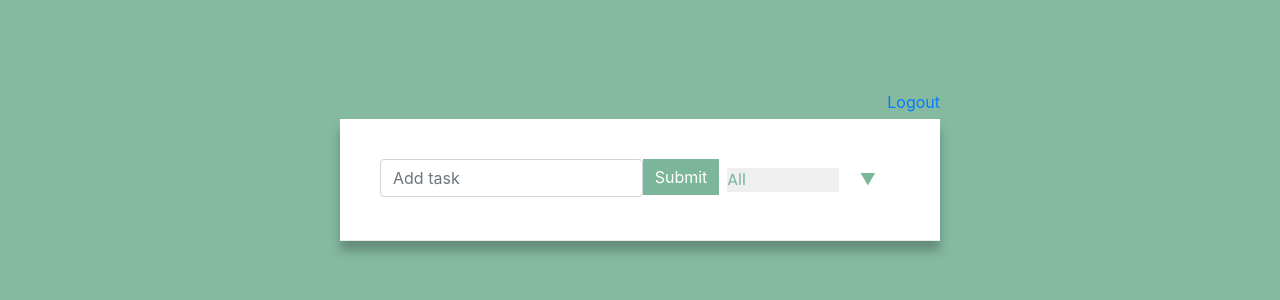
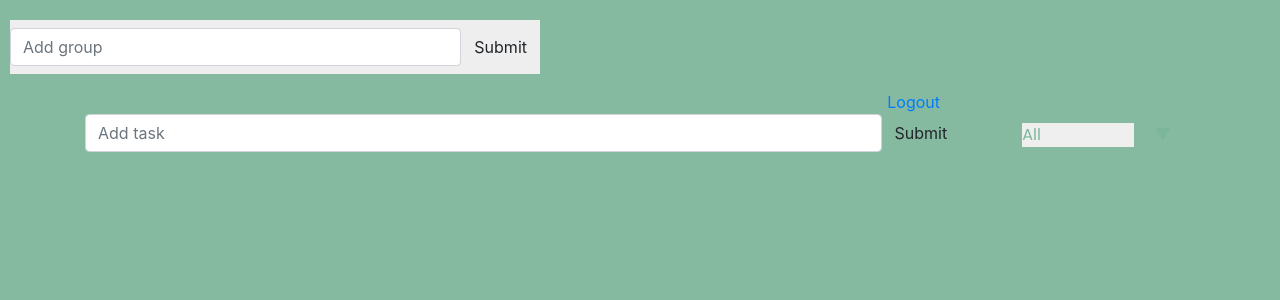
Before and after one commit to lucaventrice/todo_drf, a Django app: page / in a window 1280 px wide. Shown: the top 300 px of the page. Run offline with Django 3.2, Linux system fonts and the light colour scheme; the visitor is signed in with stand-in values (Sample User, id 1); data that the repository does not hold is empty; some libraries are stand-ins or nearby versions.

Commit message:
current status feature not working group list and group form errors

```diff
--- a/api/admin.py
+++ b/api/admin.py
@@ -1,6 +1,7 @@
 from django.contrib import admin
 
-from .models import Task
+from .models import Task, TaskGroup
 
 
 admin.site.register(Task)
+admin.site.register(TaskGroup)
--- a/api/serializers.py
+++ b/api/serializers.py
@@ -1,9 +1,14 @@
 from rest_framework import serializers
 
-from .models import Task
+from .models import Task, TaskGroup
 
 
 class TaskSerializer(serializers.ModelSerializer):
     class Meta:
         model = Task
         fields = '__all__'
+
+class TaskGroupSerializer(serializers.ModelSerializer):
+    class Meta:
+        model = TaskGroup
+        fields = '__all__'
--- a/api/urls.py
+++ b/api/urls.py
@@ -6,8 +6,13 @@
 urlpatterns = [
     path('', views.api_overview, name='api-overview'),
     path('task-list/', views.task_list, name='task-list'),
+    path('group-list/', views.group_list, name='group-list'),
     path('task-detail/<str:pk>/', views.task_detail, name='task-detail'),
+    path('group-detail/<str:pk>/', views.group_detail, name='group-detail'),
+    path('group-create/', views.group_create, name='group-create'),
     path('task-create/', views.task_create, name='task-create'),
     path('task-update/<str:pk>/', views.task_update, name='task-update'),
+    path('group-update/<str:pk>/', views.group_update, name='group-update'),
     path('task-delete/<str:pk>/', views.task_delete, name='task-delete'),
+    path('group-delete/<str:pk>/', views.group_delete, name='group-delete'),
 ]
--- a/api/views.py
+++ b/api/views.py
@@ -3,18 +3,23 @@
 from rest_framework.permissions import IsAuthenticated
 from rest_framework.response import Response
 
-from .models import Task
-from .serializers import TaskSerializer
+from .models import Task, TaskGroup
+from .serializers import TaskSerializer, TaskGroupSerializer
 
 
 @api_view(['GET'])
 def api_overview(request):
     api_urls = {
-        'List': '/task-list/',
-        'Detail View': '/task-detail/<str:pk>/',
-        'Create': '/task-create/',
-        'Update': '/task-update/<str:pk>/',
-        'Delete': '/task-delete/<str:pk>/',
+        'Task List': '/task-list/',
+        'Task Detail View': '/task-detail/<str:pk>/',
+        'Task Create': '/task-create/',
+        'Task Update': '/task-update/<str:pk>/',
+        'Task Delete': '/task-delete/<str:pk>/',
+        'Group List': '/group-list/',
+        'Group Detail View': '/group-detail/<str:pk>/',
+        'Group Create': '/group-create/',
+        'Group Update': '/group-update/<str:pk>/',
+        'Group Delete': '/group-delete/<str:pk>/',
     }
     return Response(api_urls)
 
@@ -32,6 +37,57 @@
     serializer = TaskSerializer(tasks, many=False)
     return Response(serializer.data)
 
+@api_view(['GET'])
+def group_detail(request, pk):
+    groups = TaskGroup.objects.get(id=pk)
+    serializer = TaskGroupSerializer(groups, many=False)
+    return Response(serializer.data)
+
+@api_view(['GET'])
+def group_list(request):
+    groups = TaskGroup.objects.filter(name=TaskGroup.name)
+    serializer = TaskGroupSerializer(groups, many=True)
+    return Response(serializer.data)
+
+@api_view(['POST'])
+def group_create(request):
+    serializer = TaskGroupSerializer(data=request.data)
+
+    if serializer.is_valid():
+        serializer.save(user=request.user)
+
+    return Response(serializer.data)
+
+@api_view(['POST'])
+@permission_classes((IsAuthenticated,))
+def group_update(request, pk):
+    group = TaskGroup.objects.get(id=pk)
+    serializer = TaskSerializer(instance=group, data=request.data)
+
+    user = request.user
+    if group.user != user:
+        return Response({'response': "You don't have permission to edit that."})
+
+    if serializer.is_valid():
+        serializer.save()
+
+    return Response(serializer.data)
+
+
+@api_view(['DELETE'])
+@permission_classes((IsAuthenticated,))
+def group_delete(request, pk):
+    group = TaskGroup.objects.get(id=pk)
+
+    user = request.user
+    if group.user != user:
+        return Response({'response': "You don't have permission to delete that."})
+
+    # check for active tasks using group and deny deletion
+
+    group.delete()
+
+    return Response('Group deleted!')
 
 @api_view(['POST'])
 def task_create(request):
--- a/frontend/static/frontend/css/main.css
+++ b/frontend/static/frontend/css/main.css
@@ -13,7 +13,7 @@
   font-family: "Poppins", sans-serif;
 }
 
-#task-container {
+#task-container #group-container {
   max-width: 600px;
   margin: 0 auto;
   box-shadow: 0 10px 10px rgba(0, 0, 0, 0.25);
@@ -32,7 +32,7 @@
   justify-content: flex-end;
 }
 
-#form-wrapper {
+#form-wrapper #group-wrapper {
   position: sticky;
   top: 0rem;
   border-bottom: 1px solid #e9e9e9;
@@ -41,7 +41,7 @@
   padding: 40px;
 }
 
-#submit {
+#submit #submit-group {
   background-color: #7cb69a;
   border-radius: 0;
   border: 0;
@@ -52,7 +52,7 @@
   display: flex;
 }
 
-.task-wrapper {
+.task-wrapper .group-wrapper {
   margin: 5px;
   padding: 5px 20px;
   cursor: pointer;
--- a/frontend/templates/frontend/list.html
+++ b/frontend/templates/frontend/list.html
@@ -35,7 +35,52 @@
         cursor: pointer;
         pointer-events: none;
     }
+
+    .sidenav {
+        width: 530px;
+        position: fixed;
+        z-index: 1;
+        top: 20px;
+        left: 10px;
+        background: #eee;
+        overflow-x: hidden;
+        padding: 8px 0;
+    }
+
+    .sidenav a {
+        padding: 6px 8px 6px 16px;
+        text-decoration: none;
+        font-size: 25px;
+        color: #2196F3;
+        display: block;
+    }
+
+    .sidenav a:hover {
+        color: #064579;
+    }
 </style>
+
+<div class="sidenav">
+    <div class="group-container">
+        <div class="group-wrapper">
+            <div id="group-form">
+                <div class="flex-wrapper">
+                    <div style="flex: 6">
+                        <input id="name" class="form-control" type="text" name="name" placeholder="Add group">
+                    </div>
+                    <div style="flex: 1">
+                        <input id="submit-group" class="btn" type="submit">
+                    </div>
+                </div>
+            </div>
+        </div>
+        <!-- <a href="#task-list-1">Task list 1</a> -->
+        <div id="group-list-wrapper">
+
+        </div>
+    </div>
+</div>
+
 
 <div class="container">
     <div id="logout-container">
@@ -59,10 +104,9 @@
                             <option value="all">All</option>
                             <option value="completed">Completed</option>
                             <option value="uncompleted">Uncompleted</option>
-                    </select>
+                        </select>
+                    </div>
                 </div>
-                </div>
-
             </form>
         </div>
 
@@ -92,6 +136,116 @@
     }
     const csrftoken = getCookie('csrftoken');
 
+    var activeGroupItem = null;
+    var group_snapshot = []
+
+    buildGroup()
+
+    function buildGroup() {
+        var wrapper = document.getElementById('group-list-wrapper')
+        wrapper.innerHTML = '';
+
+        var url = 'http://127.0.0.1:8000/api/group-list/'
+
+        fetch(url)
+            .then((resp) => resp.json())
+            .then(function (data) {
+                console.log('GroupData', data)
+                var list = data
+
+                for (var i in list) {
+                    var item = `
+                        <div id="data-row-${i}" class="group-wrapper flex-wrapper">
+                            <div style="flex: 7">
+                                ${name}
+                            </div>
+                            <div style="flex: 1">
+                            <button class="btn btn-sm btn-outline-info edit-group">
+                                Edit
+                            </button>
+                        </div>
+                        <div style="flex: 1">
+                                <button class="btn btn-sm btn-outline-dark delete-group">
+                                    Delete
+                                </button>
+                        </div>
+                        </div>
+                    `
+                    wrapper.innerHTML += item
+                }
+
+                if (group_snapshot.length > list.length) {
+                    for (var i = list.length; i < group_snapshot.length; i++) {
+                        document.getElementById(`data-row-${i}`).remove()
+                    }
+                }
+
+                group_snapshot = list
+
+                for (var i in list) {
+                    var editGroup = document.getElementsByClassName('edit-group')[i]
+                    var deleteGroup = document.getElementsByClassName('delete-group')[i]
+                    var name = document.getElementsByClassName('name')[i]
+
+                    editGroup.addEventListener('click', (function (item) {
+                        return function () {
+                            editGroup(item)
+                        }
+                    })(list[i]))
+
+                    deleteGroup.addEventListener('click', (function (item) {
+                        return function () {
+                            deleteGroup(item)
+                        }
+                    })(list[i]))
+                }
+
+            })
+
+    }
+
+    var group_form = document.getElementById('group-wrapper')
+    group_form.addEventListener('submit-group', function (e) {
+        e.preventDefault()
+        console.log('Group submitted')
+        var url = 'http://127.0.0.1:8000/api/group-create/'
+        if (activeItem != null) {
+            var url = `http://127.0.0.1:8000/api/group-update/${activeGroupItem.id}/`
+            activeGroupItem = null
+        }
+        var name = document.getElementById('name').value
+        fetch(url, {
+            method: 'POST',
+            headers: {
+                'Content-type': 'application/json',
+                'X-CSRFToken': csrftoken,
+            },
+            body: JSON.stringify({ 'name': name })
+        }).then(function (response) {
+            buildGroup()
+            document.getElementById('group-form').reset()
+        })
+    })
+
+    function editGroup(group) {
+        console.log('Group clicked:', group)
+        activeGroupItem = group
+        document.getElementById('name').value = activeGroupItem.name
+    }
+
+    function deleteGroup(group) {
+        console.log('Delete Group clicked')
+        fetch(`http://127.0.0.1:8000/api/group-delete/${group.id}/`, {
+            method: 'DELETE',
+            headers: {
+                'Content-type': 'application/json',
+                'X-CSRFToken': csrftoken,
+            },
+        }).then((response) => {
+            buildGroupList()
+        })
+    }
+
     var activeItem = null;
     var list_snapshot = []
 
@@ -112,10 +266,10 @@
                 for (var i in list) {
                     console.log(filterOption.value)
 
-                    if (filterOption.value == "completed" && !list[i].completed){
+                    if (filterOption.value == "completed" && !list[i].completed) {
                         continue
                     }
-                    if (filterOption.value == "uncompleted" && list[i].completed){
+                    if (filterOption.value == "uncompleted" && list[i].completed) {
                         continue
                     }
 
@@ -250,7 +404,7 @@
     }
 
     const filterOption = document.querySelector(".filter-todo");
-    filterOption.addEventListener("change", ()=> {
+    filterOption.addEventListener("change", () => {
         buildList()
     });
 
```
Also changed, not shown: api/models.py (+11 -1 lines), api/migrations/0003_tasklist.py (added).
